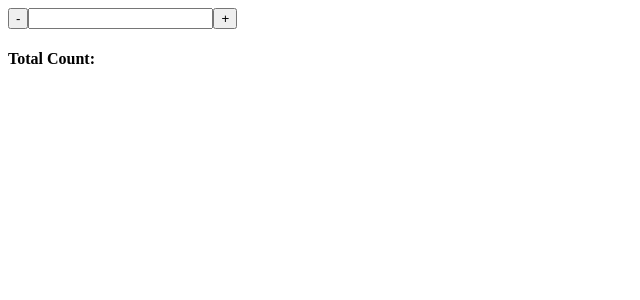
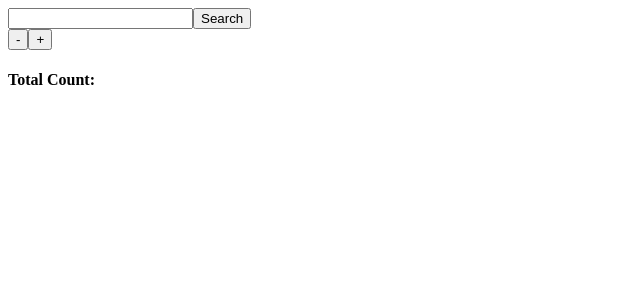
Before and after one commit to jrp114/github-searches, a Next.js app: page / in a window 1280 px wide. Shown: the top 300 px of the page, without its empty margins (0-640 px from the left). Built offline with nearby package versions, Linux system fonts and the light colour scheme.

Commit message:
added search button and queryChanged state

```diff
--- a/components/Users.tsx
+++ b/components/Users.tsx
@@ -7,6 +7,7 @@ type Props = {
     handlePageDown: () => void,
     updateSearchString: (e: any) => void,
     handlePageUp: () => void,
+    handleSearchCall: () => void,
     setPage: (n: number) => void,
     setShowErrorModal: (error: boolean) => void,
     currentPage: number,
@@ -19,6 +20,7 @@ const Users: React.FC<Props> = (props) => {
         handlePageDown,
         updateSearchString,
         handlePageUp,
+        handleSearchCall,
         setPage,
         setShowErrorModal,
         currentPage,
@@ -47,8 +49,13 @@ const Users: React.FC<Props> = (props) => {
 
     return (
         <div>
+            <div>
+                <input onChange={updateSearchString}/>
+                <button onClick={handleSearchCall}>Search</button>
+            </div>
+
             <button onClick={handlePageDown}>-</button>
-            <input onChange={updateSearchString}/>
+
             <button onClick={handlePageUp}>+</button>
             <div>{currentPage >= 1 ? <h4>Page Number: {currentPage}</h4> : null }{currentPage > 1 ? <span onClick={() => handlePageNumber(currentPage >= 14 ? currentPage-14 : 1)}> ... </span> : null}{
                 users?.total_count && Array.from(Array(numberOfPages), (e, i) => {
--- a/pages/index.tsx
+++ b/pages/index.tsx
@@ -6,6 +6,7 @@ import { searchUsers } from '../helpers/data-fetcher'
 const IndexPage: React.FC = () => {
 
     const [query, setQuery] = useState('')
+    const [queryChanged, setQueryChanged] = useState(false)
     const [page, setPage] = useState(0)
     const [perPage] = useState(10)
     const [users, setUsers] = useState({items: [], total_count: null, avatar_url: null, followers_url: null, starred_url: null})
@@ -20,6 +21,10 @@ const IndexPage: React.FC = () => {
         if (data.error) {
             setShowErrorModal(true)
         } else {
+            if (queryChanged) {
+                setPage(1)
+                setQueryChanged(false)
+            }
             setUsers(data)
         }
     }
@@ -42,7 +47,7 @@ const IndexPage: React.FC = () => {
 
     const updateSearchString = (e) => {
         setQuery(e.target.value)
-        page !== 0 && setPage(0)
+        setQueryChanged(true)
     }
 
     return (
@@ -50,6 +55,7 @@ const IndexPage: React.FC = () => {
             handlePageDown={handlePageDown}
             updateSearchString={updateSearchString}
             handlePageUp={handlePageUp}
+            handleSearchCall={handleSearchCall}
             setPage={setPage}
             currentPage={page}
             users={users}
```
